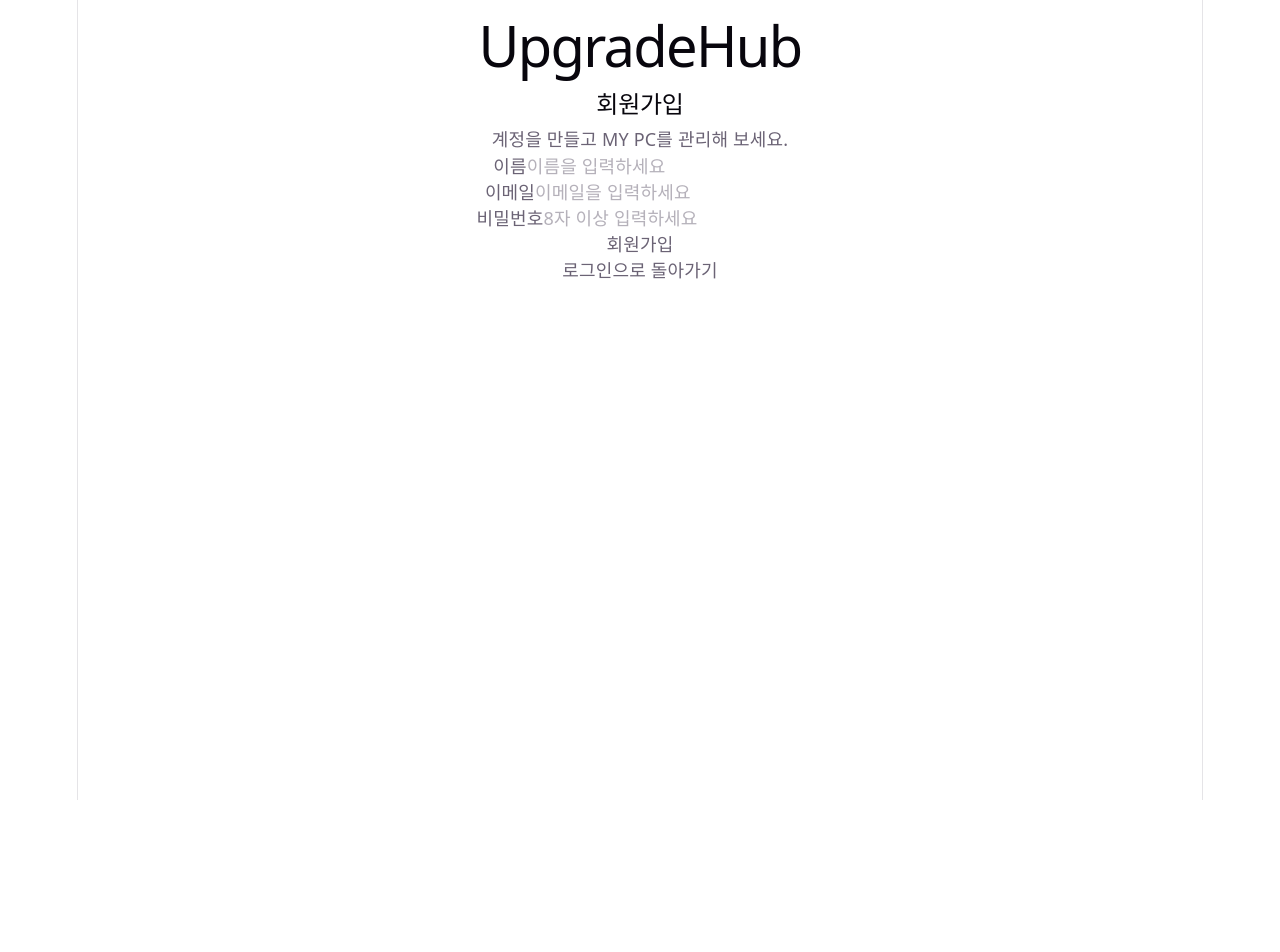
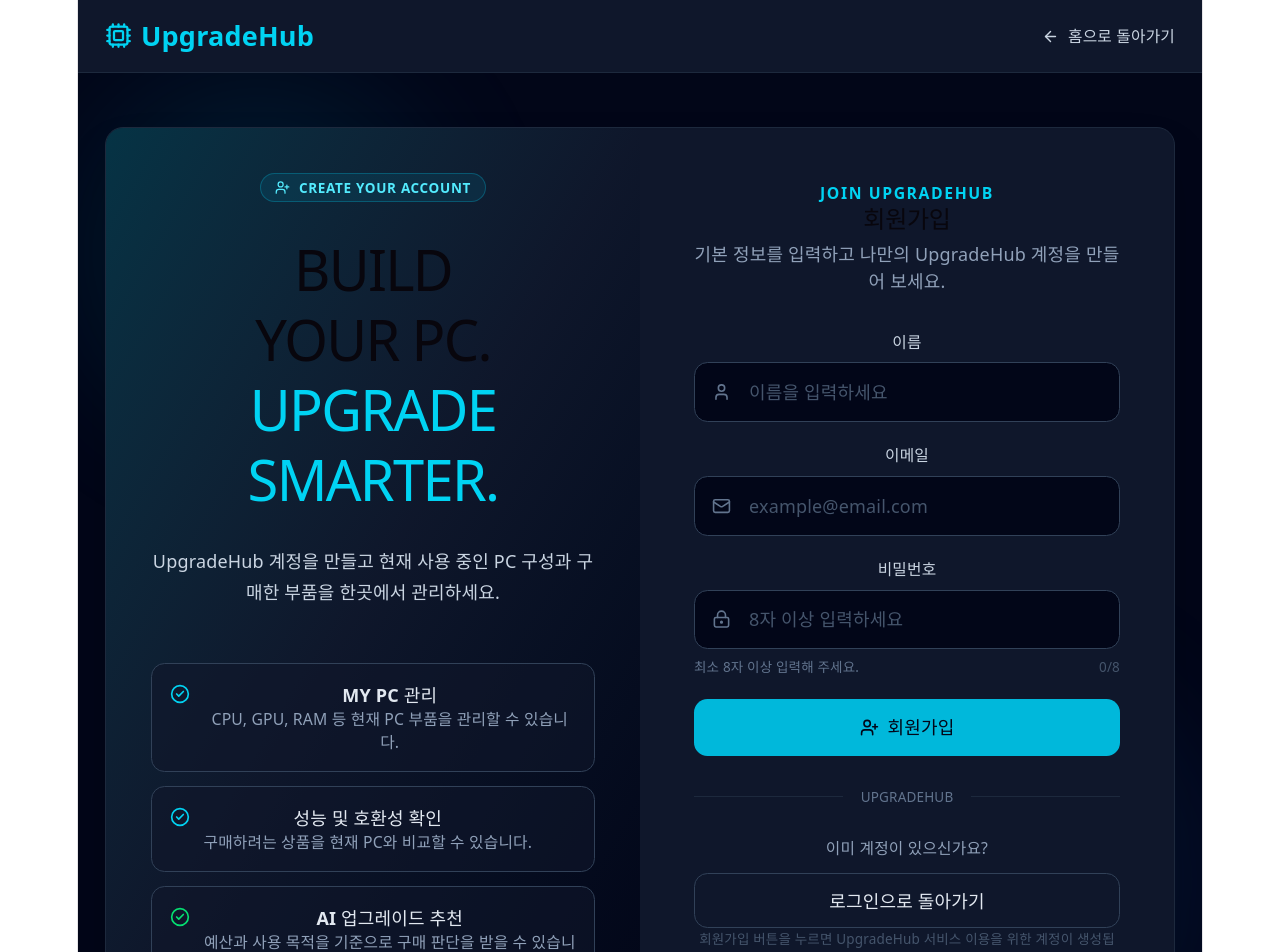
Before and after one commit to sksmssnrn379-ai/UpgradeHub, a React app in the folder frontend/: page /signup in a window 1280 px wide. Shown: the top 952 px of the page. Before the commit the page ends 800 px from the top, so only its background shows below. Built offline with nearby package versions, Linux system fonts and the light colour scheme; the HTML template or start-up script is replaced by a standard one.

Commit message:
회원가입

```diff
--- a/frontend/src/pages/SignupPage.jsx
+++ b/frontend/src/pages/SignupPage.jsx
@@ -1,15 +1,39 @@
+import {
+  ArrowLeft,
+  CheckCircle2,
+  Cpu,
+  LockKeyhole,
+  Mail,
+  User,
+  UserPlus,
+} from "lucide-react";
+
 import { useState } from "react";
-import { useNavigate } from "react-router-dom";
-import api from "../api/axios";
+
+import {
+  Link,
+  useNavigate,
+} from "react-router-dom";
+
+import api from "../api/axios.js";
 
 function SignupPage() {
   const navigate = useNavigate();
 
-  const [email, setEmail] = useState("");
-  const [password, setPassword] = useState("");
-  const [name, setName] = useState("");
-  const [message, setMessage] = useState("");
-  const [loading, setLoading] = useState(false);
+  const [email, setEmail] =
+    useState("");
+
+  const [password, setPassword] =
+    useState("");
+
+  const [name, setName] =
+    useState("");
+
+  const [message, setMessage] =
+    useState("");
+
+  const [loading, setLoading] =
+    useState(false);
 
   async function handleSubmit(event) {
     event.preventDefault();
@@ -18,20 +42,19 @@
     setMessage("");
 
     try {
-      await api.post(
-        "/auth/signup",
-        {
-          email: email,
+      await api.post("/auth/signup", {
+        email: email.trim(),
         password: password,
-          name: name,
-        }
+        name: name.trim(),
+      });
+
+      window.alert(
+        "회원가입이 완료되었습니다. 로그인해 주세요."
       );
 
-      window.alert(
-        "회원가입이 완료되었습니다."
-      );
-
-      navigate("/login");
+      navigate("/login", {
+        replace: true,
+      });
     } catch (error) {
       const errorMessage =
         error.response?.data?.message ||
@@ -44,21 +67,149 @@
   }
 
   return (
-    <div className="signup-page">
-      <div className="signup-card">
-        <h1>UpgradeHub</h1>
+    <div className="min-h-screen bg-slate-950 text-white">
+      <header className="border-b border-slate-800 bg-slate-900">
+        <div className="mx-auto flex h-16 max-w-7xl items-center justify-between px-6">
+          <Link
+            to="/home"
+            className="flex items-center gap-2 text-2xl font-bold text-cyan-400"
+          >
+            <Cpu size={27} />
+            UpgradeHub
+          </Link>
 
-        <h2>회원가입</h2>
+          <Link
+            to="/home"
+            className="flex items-center gap-2 text-sm text-slate-300 transition hover:text-cyan-400"
+          >
+            <ArrowLeft size={17} />
+            홈으로 돌아가기
+          </Link>
+        </div>
+      </header>
 
-        <p className="signup-description">
-          계정을 만들고 MY PC를 관리해 보세요.
+      <main className="relative flex min-h-[calc(100vh-4rem)] items-center justify-center overflow-hidden px-6 py-12">
+        <div className="pointer-events-none absolute left-0 top-0 h-80 w-80 rounded-full bg-cyan-500/10 blur-3xl" />
+
+        <div className="pointer-events-none absolute bottom-0 right-0 h-96 w-96 rounded-full bg-blue-500/10 blur-3xl" />
+
+        <div className="relative grid w-full max-w-5xl overflow-hidden rounded-2xl border border-slate-800 bg-slate-900 shadow-2xl lg:grid-cols-2">
+          <section className="hidden flex-col justify-between bg-gradient-to-br from-cyan-950 via-slate-900 to-slate-950 p-10 lg:flex">
+            <div>
+              <div className="inline-flex items-center gap-2 rounded-full border border-cyan-500/30 bg-cyan-500/10 px-3 py-1 text-xs font-bold tracking-wider text-cyan-300">
+                <UserPlus size={15} />
+                CREATE YOUR ACCOUNT
+              </div>
+
+              <h1 className="mt-7 text-5xl font-black leading-tight">
+                BUILD
+                <br />
+                YOUR PC.
+                <br />
+
+                <span className="text-cyan-400">
+                  UPGRADE SMARTER.
+                </span>
+              </h1>
+
+              <p className="mt-6 max-w-md leading-7 text-slate-300">
+                UpgradeHub 계정을 만들고 현재
+                사용 중인 PC 구성과 구매한 부품을
+                한곳에서 관리하세요.
+              </p>
+            </div>
+
+            <div className="mt-12 space-y-3">
+              <div className="flex items-start gap-3 rounded-xl border border-slate-700 bg-slate-900/60 p-4">
+                <CheckCircle2
+                  size={20}
+                  className="mt-0.5 shrink-0 text-cyan-400"
+                />
+
+                <div>
+                  <strong className="text-slate-200">
+                    MY PC 관리
+                  </strong>
+
+                  <p className="mt-1 text-sm text-slate-400">
+                    CPU, GPU, RAM 등 현재 PC
+                    부품을 관리할 수 있습니다.
+                  </p>
+                </div>
+              </div>
+
+              <div className="flex items-start gap-3 rounded-xl border border-slate-700 bg-slate-900/60 p-4">
+                <CheckCircle2
+                  size={20}
+                  className="mt-0.5 shrink-0 text-cyan-400"
+                />
+
+                <div>
+                  <strong className="text-slate-200">
+                    성능 및 호환성 확인
+                  </strong>
+
+                  <p className="mt-1 text-sm text-slate-400">
+                    구매하려는 상품을 현재 PC와
+                    비교할 수 있습니다.
+                  </p>
+                </div>
+              </div>
+
+              <div className="flex items-start gap-3 rounded-xl border border-slate-700 bg-slate-900/60 p-4">
+                <CheckCircle2
+                  size={20}
+                  className="mt-0.5 shrink-0 text-green-400"
+                />
+
+                <div>
+                  <strong className="text-slate-200">
+                    AI 업그레이드 추천
+                  </strong>
+
+                  <p className="mt-1 text-sm text-slate-400">
+                    예산과 사용 목적을 기준으로
+                    구매 판단을 받을 수 있습니다.
+                  </p>
+                </div>
+              </div>
+            </div>
+          </section>
+
+          <section className="p-7 sm:p-10 lg:p-12">
+            <div className="mx-auto max-w-md">
+              <div className="mb-8">
+                <p className="mb-2 text-sm font-bold tracking-widest text-cyan-400">
+                  JOIN UPGRADEHUB
                 </p>
 
-        <form onSubmit={handleSubmit}>
-          <div className="form-group">
-            <label htmlFor="name">
+                <h2 className="text-3xl font-black">
+                  회원가입
+                </h2>
+
+                <p className="mt-3 leading-6 text-slate-400">
+                  기본 정보를 입력하고 나만의
+                  UpgradeHub 계정을 만들어 보세요.
+                </p>
+              </div>
+
+              <form
+                onSubmit={handleSubmit}
+                className="space-y-5"
+              >
+                <div>
+                  <label
+                    htmlFor="name"
+                    className="mb-2 block text-sm font-semibold text-slate-300"
+                  >
                     이름
                   </label>
+
+                  <div className="relative">
+                    <User
+                      size={19}
+                      className="pointer-events-none absolute left-4 top-1/2 -translate-y-1/2 text-slate-500"
+                    />
 
                     <input
                       id="name"
@@ -66,35 +217,62 @@
                       value={name}
                       placeholder="이름을 입력하세요"
                       autoComplete="name"
+                      maxLength={30}
                       onChange={(event) => {
-                setName(event.target.value);
+                        setName(
+                          event.target.value
+                        );
                       }}
                       required
+                      className="w-full rounded-xl border border-slate-700 bg-slate-950 py-3.5 pl-12 pr-4 text-white outline-none transition placeholder:text-slate-600 focus:border-cyan-500 focus:ring-2 focus:ring-cyan-500/20"
                     />
                   </div>
+                </div>
 
-          <div className="form-group">
-            <label htmlFor="email">
+                <div>
+                  <label
+                    htmlFor="email"
+                    className="mb-2 block text-sm font-semibold text-slate-300"
+                  >
                     이메일
                   </label>
+
+                  <div className="relative">
+                    <Mail
+                      size={19}
+                      className="pointer-events-none absolute left-4 top-1/2 -translate-y-1/2 text-slate-500"
+                    />
 
                     <input
                       id="email"
                       type="email"
                       value={email}
-              placeholder="이메일을 입력하세요"
+                      placeholder="example@email.com"
                       autoComplete="email"
                       onChange={(event) => {
-                setEmail(event.target.value);
+                        setEmail(
+                          event.target.value
+                        );
                       }}
                       required
+                      className="w-full rounded-xl border border-slate-700 bg-slate-950 py-3.5 pl-12 pr-4 text-white outline-none transition placeholder:text-slate-600 focus:border-cyan-500 focus:ring-2 focus:ring-cyan-500/20"
                     />
                   </div>
+                </div>
 
-          <div className="form-group">
-            <label htmlFor="password">
+                <div>
+                  <label
+                    htmlFor="password"
+                    className="mb-2 block text-sm font-semibold text-slate-300"
+                  >
                     비밀번호
                   </label>
+
+                  <div className="relative">
+                    <LockKeyhole
+                      size={19}
+                      className="pointer-events-none absolute left-4 top-1/2 -translate-y-1/2 text-slate-500"
+                    />
 
                     <input
                       id="password"
@@ -104,38 +282,88 @@
                       autoComplete="new-password"
                       minLength={8}
                       onChange={(event) => {
-                setPassword(event.target.value);
+                        setPassword(
+                          event.target.value
+                        );
                       }}
                       required
+                      className="w-full rounded-xl border border-slate-700 bg-slate-950 py-3.5 pl-12 pr-4 text-white outline-none transition placeholder:text-slate-600 focus:border-cyan-500 focus:ring-2 focus:ring-cyan-500/20"
                     />
                   </div>
+
+                  <div className="mt-2 flex items-center justify-between text-xs">
+                    <span className="text-slate-500">
+                      최소 8자 이상 입력해 주세요.
+                    </span>
+
+                    <span
+                      className={
+                        password.length >= 8
+                          ? "font-semibold text-green-400"
+                          : "text-slate-600"
+                      }
+                    >
+                      {password.length}/8
+                    </span>
+                  </div>
+                </div>
+
+                {message && (
+                  <div
+                    role="alert"
+                    className="rounded-xl border border-red-500/30 bg-red-500/10 px-4 py-3 text-sm leading-6 text-red-300"
+                  >
+                    {message}
+                  </div>
+                )}
 
                 <button
                   type="submit"
                   disabled={loading}
+                  className="flex w-full items-center justify-center gap-2 rounded-xl bg-cyan-500 py-3.5 font-black text-slate-950 transition hover:bg-cyan-400 disabled:cursor-not-allowed disabled:opacity-50"
                 >
+                  <UserPlus size={19} />
+
                   {loading
                     ? "가입 처리 중..."
                     : "회원가입"}
                 </button>
               </form>
 
-        {message && (
-          <p className="signup-message">
-            {message}
+              <div className="my-7 flex items-center gap-4">
+                <div className="h-px flex-1 bg-slate-800" />
+
+                <span className="text-xs text-slate-500">
+                  UPGRADEHUB
+                </span>
+
+                <div className="h-px flex-1 bg-slate-800" />
+              </div>
+
+              <div className="text-center">
+                <p className="text-sm text-slate-400">
+                  이미 계정이 있으신가요?
                 </p>
-        )}
 
                 <button
                   type="button"
-          className="login-link"
                   onClick={() => {
                     navigate("/login");
                   }}
+                  className="mt-3 w-full rounded-xl border border-slate-700 py-3 font-bold text-slate-200 transition hover:border-cyan-500 hover:bg-cyan-500/10 hover:text-cyan-400"
                 >
                   로그인으로 돌아가기
                 </button>
               </div>
+
+              <p className="mt-6 text-center text-xs leading-5 text-slate-600">
+                회원가입 버튼을 누르면 UpgradeHub
+                서비스 이용을 위한 계정이 생성됩니다.
+              </p>
+            </div>
+          </section>
+        </div>
+      </main>
     </div>
   );
 }
```
Lines whose indentation alone changed are shown as unchanged.
